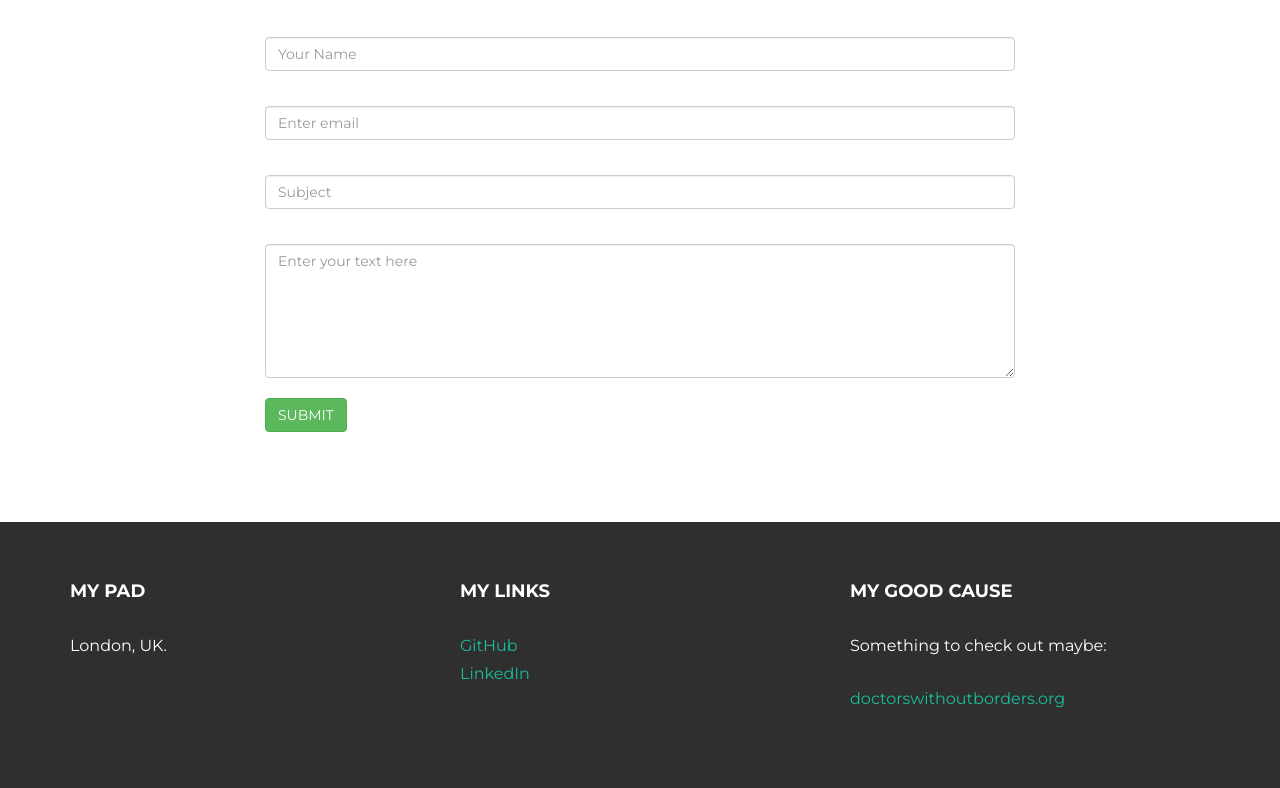
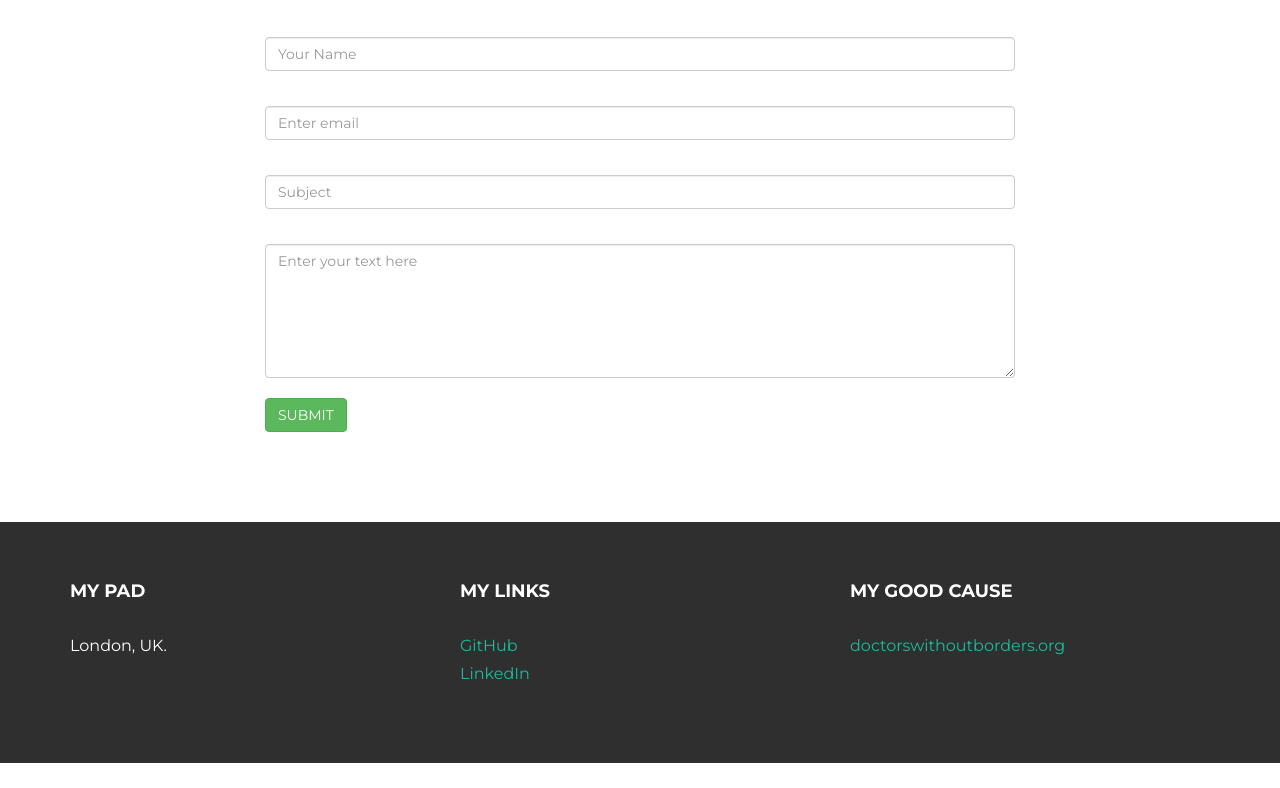
Before and after one commit to chewingumex/chewingumex.github.io, a plain HTML site: page contact.html in a window 1280 px wide. Shown: the part 413-1201 px from the top of the page. After the commit the page ends 1176 px from the top, so only its background shows below. Drawn offline with nearby package versions, Linux system fonts and the light colour scheme.

Commit message:
further editings

```diff
--- a/contact.html
+++ b/contact.html
@@ -106,7 +106,6 @@
 
 				<div class="col-lg-4">
 					<h4>My Good Cause</h4>
-					<p>Something to check out maybe:</p>
 					<p><a href="https://www.doctorswithoutborders.org/">doctorswithoutborders.org</a></p>
 				</div><!-- /col-lg-4 -->
 
```
Also changed, not shown: index.html (+0 -1 lines).
